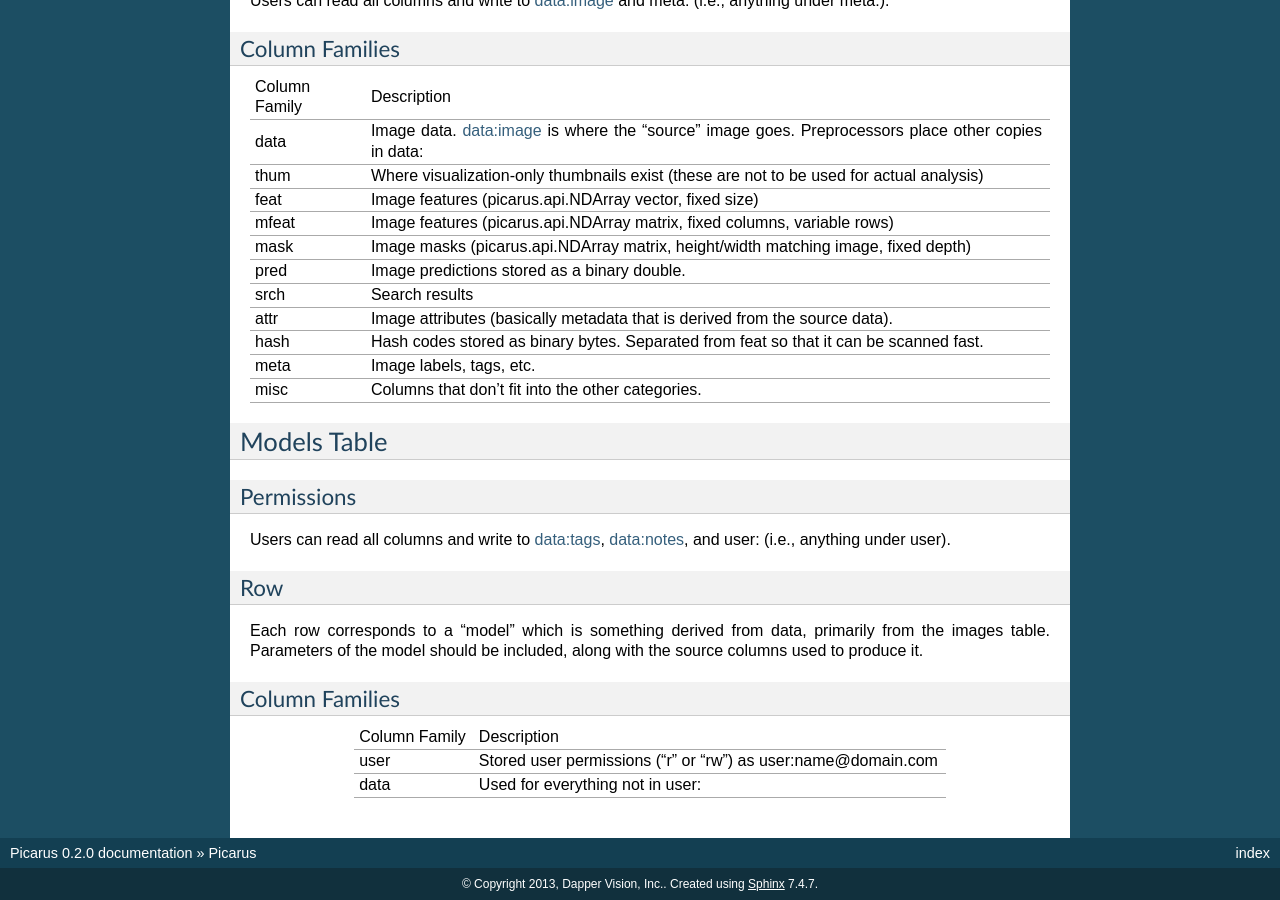
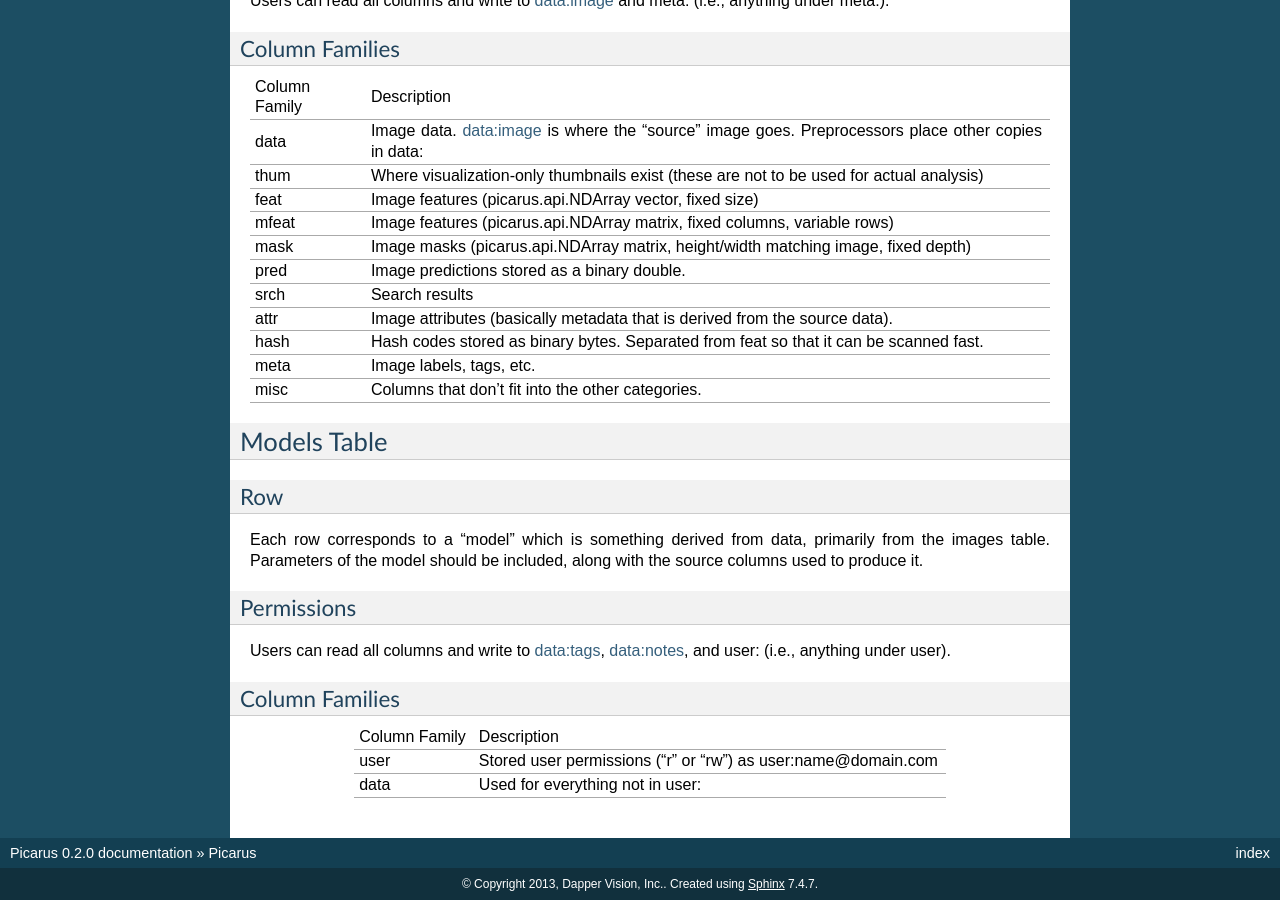
Before and after one commit to bwhite/picarus, a Sphinx documentation site: the page built from doc/index.rst, in a window 1280 px wide and 900 px high, scrolled down 8351 px. Built offline with Sphinx 7.4.7, drawn with Linux system fonts in a browser that asks for light colours; formulas are drawn with MathJax 3.

Commit message:
Updated
Signed-off-by: Brandyn A. White <bwhite@dappervision.com>

```diff
--- a/doc/index.rst
+++ b/doc/index.rst
@@ -461,13 +461,13 @@ Column Families
 Models Table
 ------------
 
+Row
+^^^
+Each row corresponds to a "model" which is something derived from data, primarily from the images table.  Parameters of the model should be included, along with the source columns used to produce it.
+
 Permissions
 ^^^^^^^^^^^
 Users can read all columns and write to data:tags, data:notes, and user: (i.e., anything under user).
-
-Row
-^^^
-Each row corresponds to a "model" which is something derived from data, primarily from the images table.  Parameters of the model should be included, along with the source columns used to produce it.
 
 Column Families
 ^^^^^^^^^^^^^^^^
```
Also changed, not shown: doc/67e373a19af13647bded/index.rst (+4 -4 lines).
